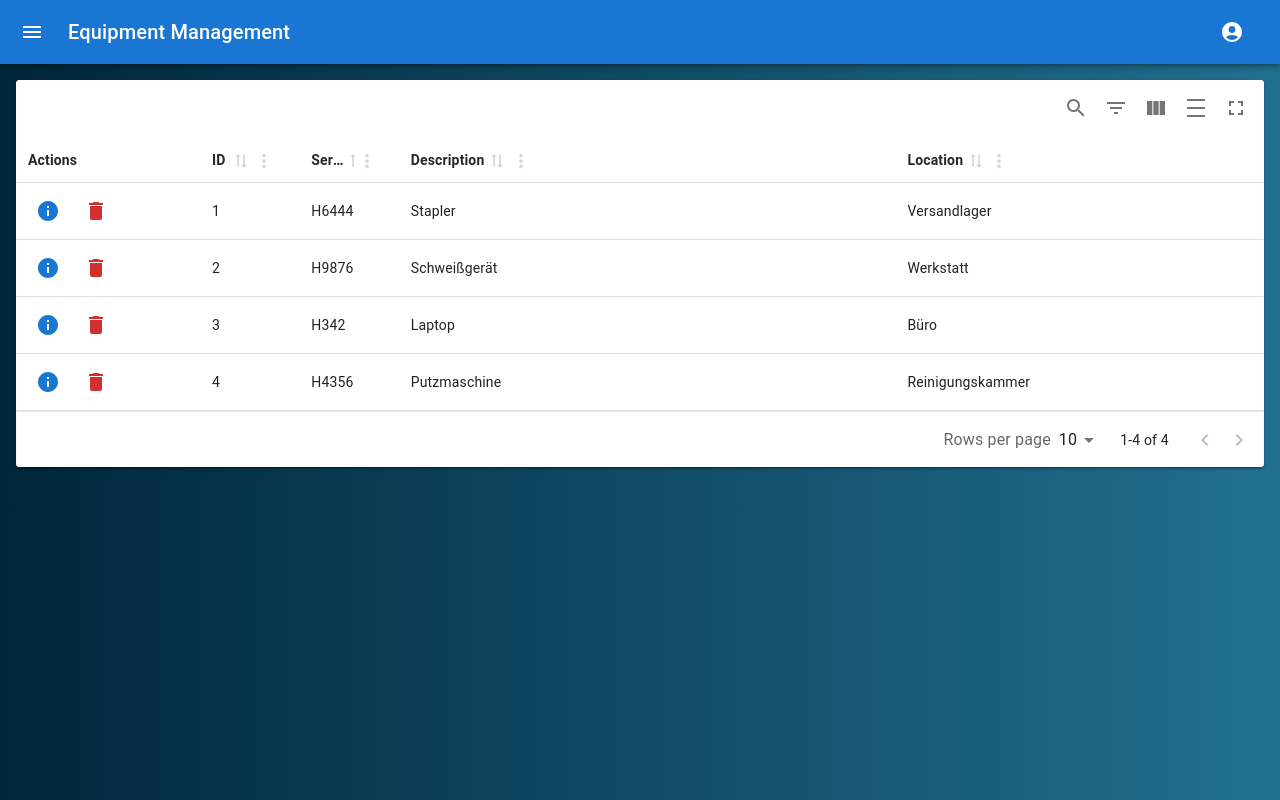
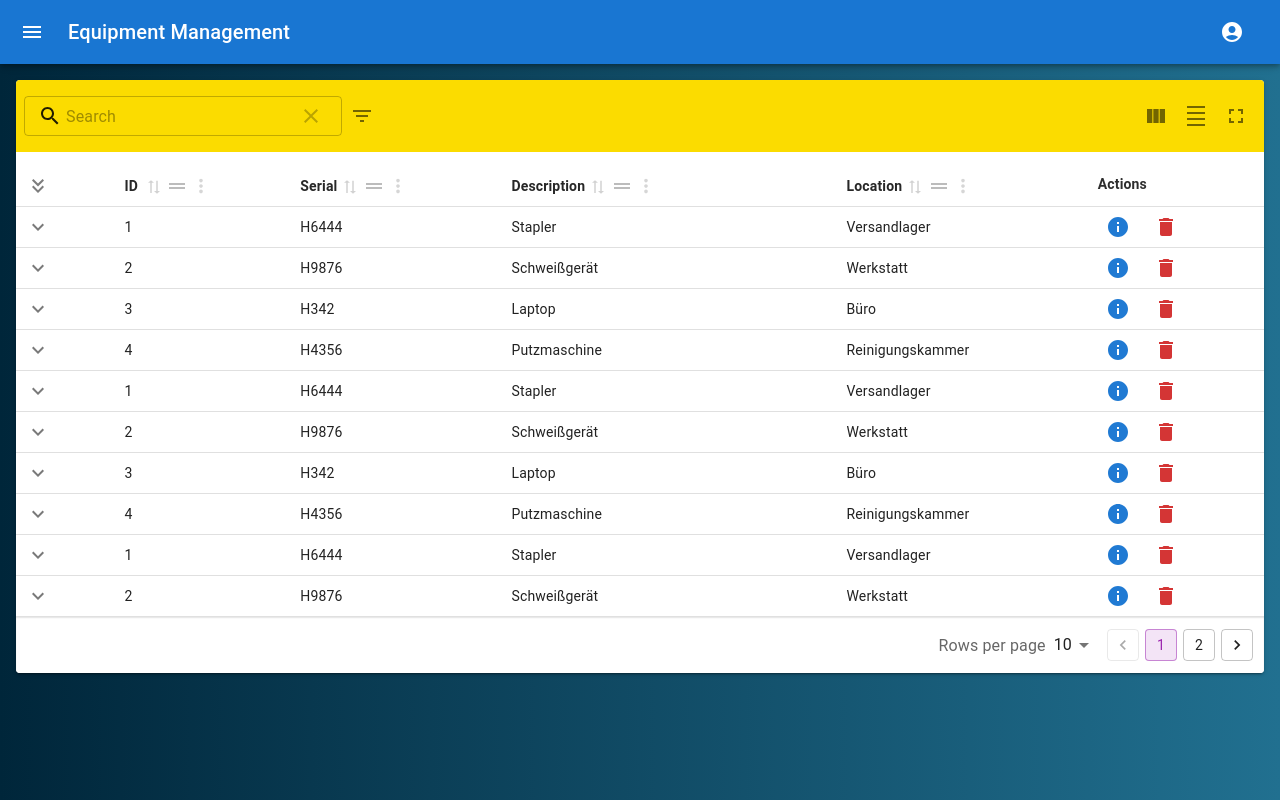
Before and after one commit to it231514/equipment-monitor, a Next.js app in the folder frontend/: page /equipment/list in a window 1280 px wide. Built offline with nearby package versions, Linux system fonts and the light colour scheme.

Commit message:
improve table

```diff
--- a/frontend/app/equipment/list/page.tsx
+++ b/frontend/app/equipment/list/page.tsx
@@ -33,6 +33,84 @@ export default function CreateEquipmentPage() {
         desc: "Putzmaschine",
         loc: "Reinigungskammer",
       },
+      {
+        id: 1,
+        serial: "H6444",
+        desc: "Stapler",
+        loc: "Versandlager",
+      },
+      {
+        id: 2,
+        serial: "H9876",
+        desc: "Schweißgerät",
+        loc: "Werkstatt",
+      },
+      {
+        id: 3,
+        serial: "H342",
+        desc: "Laptop",
+        loc: "Büro",
+      },
+      {
+        id: 4,
+        serial: "H4356",
+        desc: "Putzmaschine",
+        loc: "Reinigungskammer",
+      },
+      {
+        id: 1,
+        serial: "H6444",
+        desc: "Stapler",
+        loc: "Versandlager",
+      },
+      {
+        id: 2,
+        serial: "H9876",
+        desc: "Schweißgerät",
+        loc: "Werkstatt",
+      },
+      {
+        id: 3,
+        serial: "H342",
+        desc: "Laptop",
+        loc: "Büro",
+      },
+      {
+        id: 4,
+        serial: "H4356",
+        desc: "Putzmaschine",
+        loc: "Reinigungskammer",
+      },
+      {
+        id: 1,
+        serial: "H6444",
+        desc: "Stapler",
+        loc: "Versandlager",
+      },
+      {
+        id: 2,
+        serial: "H9876",
+        desc: "Schweißgerät",
+        loc: "Werkstatt",
+      },
+      {
+        id: 3,
+        serial: "H342",
+        desc: "Laptop",
+        loc: "Büro",
+      },
+      {
+        id: 4,
+        serial: "H4356",
+        desc: "Putzmaschine",
+        loc: "Reinigungskammer",
+      },
+      {
+        id: 1,
+        serial: "H6444",
+        desc: "Stapler",
+        loc: "Versandlager",
+      },
     ] as EquipmentList;
   }
 
--- a/frontend/app/equipment/list/table.tsx
+++ b/frontend/app/equipment/list/table.tsx
@@ -1,9 +1,17 @@
 import { Delete as DeleteIcon } from "@mui/icons-material";
 import InfoIcon from "@mui/icons-material/Info";
 import { Box, IconButton } from "@mui/material";
-import { MaterialReactTable, type MRT_ColumnDef } from "material-react-table";
+import {
+  MRT_ColumnDef,
+  MRT_GlobalFilterTextField,
+  MRT_ShowHideColumnsButton,
+  MRT_ToggleDensePaddingButton,
+  MRT_ToggleFiltersButton,
+  MRT_ToggleFullScreenButton,
+  MaterialReactTable,
+  useMaterialReactTable,
+} from "material-react-table";
 import { useRouter } from "next/navigation";
-import { useMemo } from "react";
 import { EquipmentList, EquipmentListElement } from "../equipment.interface";
 
 interface Props {
@@ -13,18 +21,16 @@ interface Props {
 export default function EquipmentTable({ tableData }: Props) {
   const router = useRouter();
 
-  //should be memorized or stable
-  const columns = useMemo<MRT_ColumnDef<EquipmentListElement>[]>(
-    () => [
+  const columns: MRT_ColumnDef<EquipmentListElement>[] = [
     {
       accessorKey: "id",
       header: "ID",
-        size: 10,
+      size: 80,
     },
     {
       accessorKey: "serial",
       header: "Serial",
-        size: 10,
+      size: 100,
     },
     {
       accessorKey: "desc",
@@ -36,24 +42,43 @@ export default function EquipmentTable({ tableData }: Props) {
       header: "Location",
       size: 150,
     },
-    ],
-    []
-  );
+  ];
 
-  return (
-    <Box className="w-full">
-      <MaterialReactTable
-        columns={columns}
-        data={tableData}
-        layoutMode="grid"
-        displayColumnDefOptions={{
-          "mrt-row-actions": {
-            size: 180, //if using layoutMode that is not 'semantic', the columns will not auto-size, so you need to set the size manually
-            grow: false,
+  const table = useMaterialReactTable({
+    columns,
+    data: tableData, //data must be memoized or stable (useState, useMemo, defined outside of this component, etc.)
+    enableColumnFilterModes: false,
+    enableColumnOrdering: true,
+    enableGrouping: true,
+    enableColumnPinning: false,
+    enableFacetedValues: false,
+    enableRowActions: true,
+    positionActionsColumn: "last",
+    enableRowSelection: false,
+    paginationDisplayMode: "pages",
+    positionToolbarAlertBanner: "bottom",
+    muiSearchTextFieldProps: {
+      size: "small",
+      variant: "outlined",
     },
-        }}
-        enableRowActions
-        renderRowActions={({ row, table }) => (
+    initialState: {
+      showColumnFilters: false,
+      showGlobalFilter: true,
+      density: "compact",
+      columnPinning: {
+        left: ["mrt-row-expand", "mrt-row-select"],
+        right: ["mrt-row-actions"],
+      },
+    },
+    muiPaginationProps: {
+      color: "secondary",
+      rowsPerPageOptions: [1, 10, 25, 50, 100],
+      shape: "rounded",
+      variant: "outlined",
+    },
+    mrtTheme: (theme) => ({}),
+    renderDetailPanel: ({ row }) => <Box>DETAILS</Box>,
+    renderRowActions: ({ row, table }) => (
       <Box sx={{ display: "flex", flexWrap: "nowrap", gap: "8px" }}>
         <IconButton
           color="primary"
@@ -69,6 +94,7 @@ export default function EquipmentTable({ tableData }: Props) {
         <IconButton
           color="error"
           onClick={() => {
+            row.toggleExpanded();
             tableData.splice(row.index, 1); //assuming simple data table
             // TODO call delete API
           }}
@@ -76,8 +102,27 @@ export default function EquipmentTable({ tableData }: Props) {
           <DeleteIcon />
         </IconButton>
       </Box>
-        )}
-      />
+    ),
+    renderTopToolbar: ({ table }) => {
+      return (
+        <div className="flex flex-row px-2 py-4 justify-between mb-4 bg-[#fbdc00]">
+          <div className="flex flex-row">
+            <MRT_GlobalFilterTextField table={table} />
+            <MRT_ToggleFiltersButton table={table} />
+          </div>
+          <div className="flex flex-row">
+            <MRT_ShowHideColumnsButton table={table} />
+            <MRT_ToggleDensePaddingButton table={table} />
+            <MRT_ToggleFullScreenButton table={table} />
+          </div>
+        </div>
+      );
+    },
+  });
+
+  return (
+    <Box className="w-full">
+      <MaterialReactTable table={table} />
     </Box>
   );
 }
```
Lines whose indentation alone changed are shown as unchanged.
